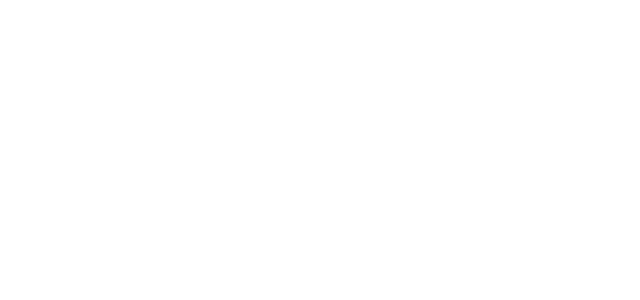
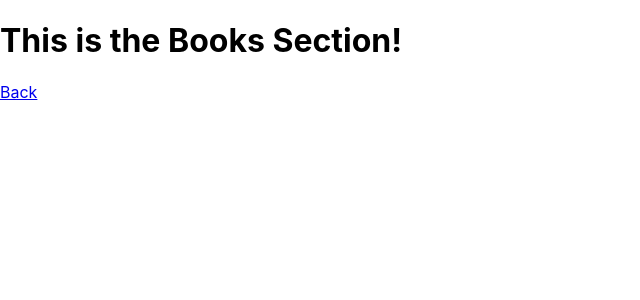
Before and after one commit to java-the-script/magic-trunk, a React (Create React App) app: page /openTrunk/books in a window 1280 px wide. Shown: the top 300 px of the page, without its empty margins (0-640 px from the left). Built offline with nearby package versions, Linux system fonts and the light colour scheme.

Commit message:
Add Books section to trunk

```diff
--- a/src/App.js
+++ b/src/App.js
@@ -6,6 +6,7 @@
   Link
 } from 'react-router-dom';
 import OpenTrunk from "./openTrunk";
+import Books from "./books";
 import Equipment from './equipment';
 import House from './house';
 
@@ -29,6 +30,7 @@
         <div className="main-container">
           <Route path="/" exact component={ClosedTrunk}></Route>
           <Route path="/openTrunk" exact component={OpenTrunk}></Route>
+          <Route path="/openTrunk/books" exact component={Books}></Route>
           <Route path="/openTrunk/equipment" exact component={Equipment}></Route>
           <Route path="/openTrunk/house" exact component={House}></Route>
         </div>
--- /dev/null
+++ b/src/books.js
@@ -0,0 +1,15 @@
+import React, { Component } from 'react';
+import { Link } from 'react-router-dom';
+
+class Books extends Component {
+  render() {
+    return(
+      <div>
+        <h1>This is the Books Section!</h1>
+        <Link to="/openTrunk">Back</Link>
+      </div>
+    )
+  }
+}
+
+export default Books;
--- a/src/openTrunk.js
+++ b/src/openTrunk.js
@@ -6,8 +6,9 @@
     return (
       <div>
         <h1>THIS IS THE OPEN TRUNK!</h1>
+        <Link to="openTrunk/books">Books</Link>
+        <Link to="openTrunk/equipment">Equipment</Link>
         <Link to="openTrunk/house">House History</Link>
-        <Link to="openTrunk/equipment">Equipment</Link>
       </div>
     )
   }
```
